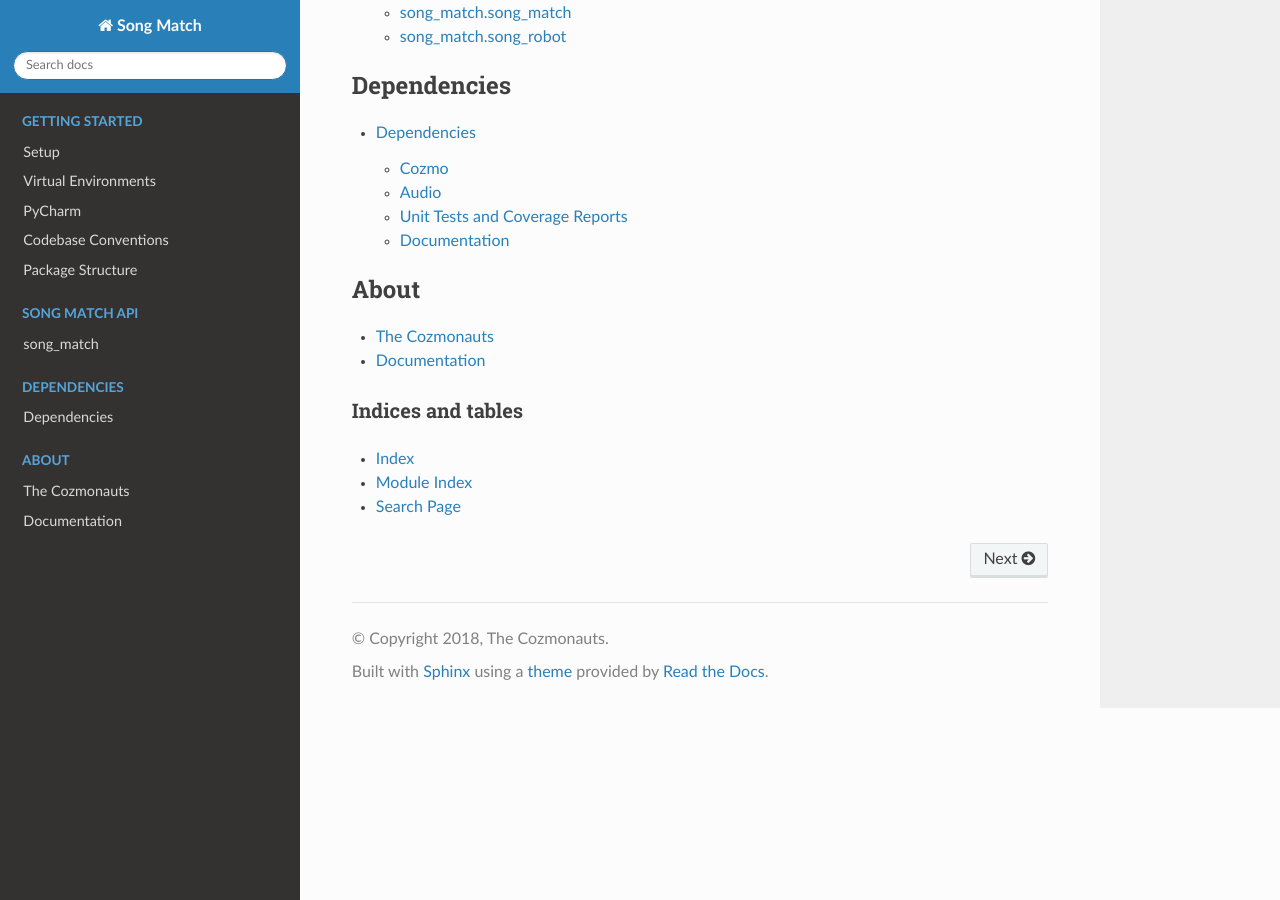
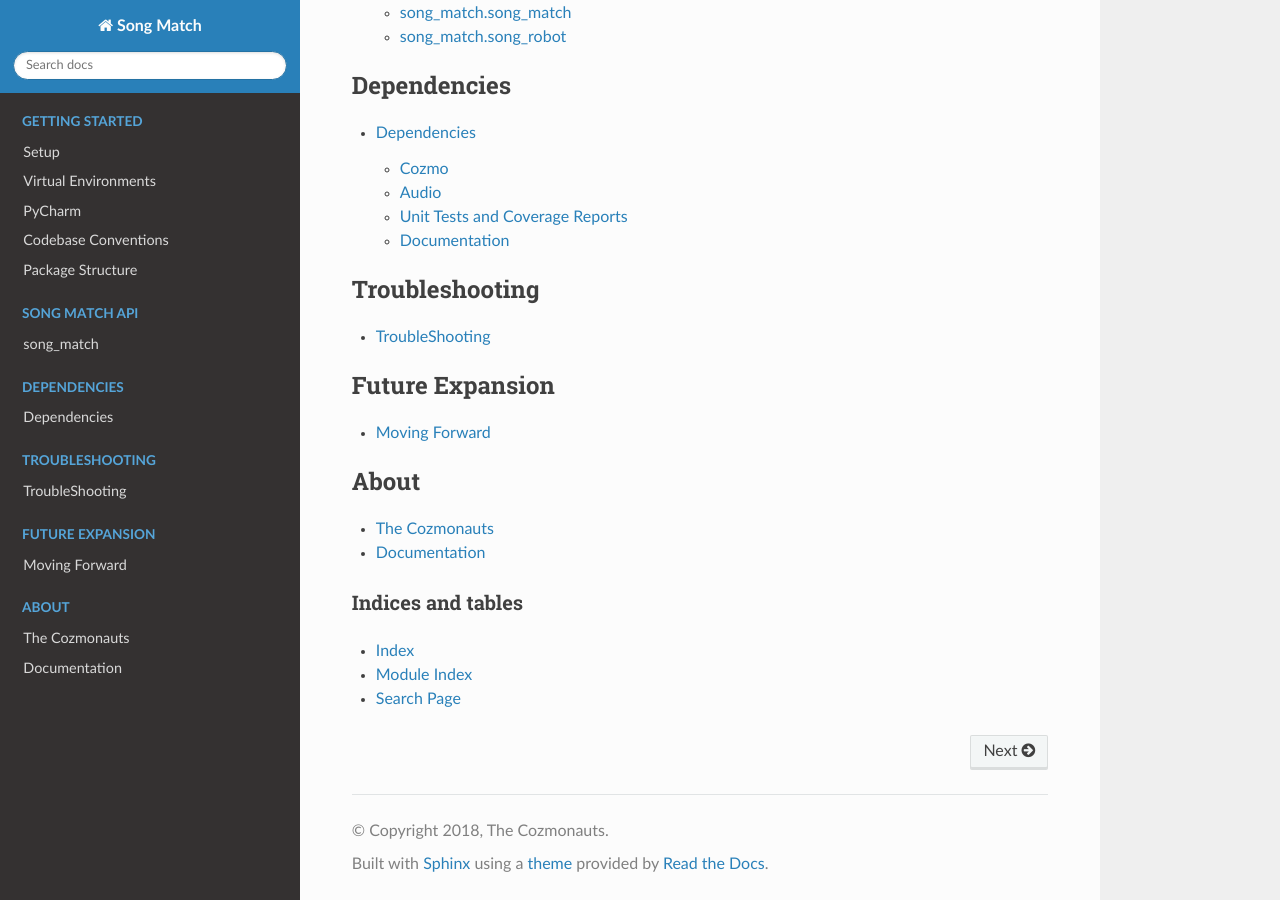
Before and after one commit to gbroques/cozmo-song-match, a Sphinx documentation site: the page built from docs/index.rst, in a window 1280 px wide and 900 px high, scrolled down 1761 px. Built offline with Sphinx 7.4.7 and the Read the Docs theme 2.0.0, drawn with Linux system fonts in a browser that asks for light colours.

Commit message:
Add troubleshooting and Moving Forward page

```diff
--- a/docs/index.rst
+++ b/docs/index.rst
@@ -32,7 +32,7 @@
 
 Please view our `User's Guide <_static/cube_jam.pdf>`_ for detailed information on how to play the game.
 
-:download:`Download User's Guide <_static/cube_jam.pdf>`
+:download:`Download User's Guide <_static/SongMatch.pdf>`
 
 .. toctree::
    :caption: Getting Started
@@ -58,6 +58,18 @@
 
 .. toctree::
    :maxdepth: 1
+   :caption: Troubleshooting
+
+   pages/troubleshoot
+
+.. toctree::
+   :maxdepth: 1
+   :caption: Future Expansion
+
+   pages/moving_forward
+
+.. toctree::
+   :maxdepth: 1
    :caption: About
 
    pages/the_cozmonauts
```
Also changed, not shown: docs/pages/moving_forward.rst (added, +21 -0 lines), docs/pages/troubleshoot.rst (added, +24 -0 lines), 2 other files.
